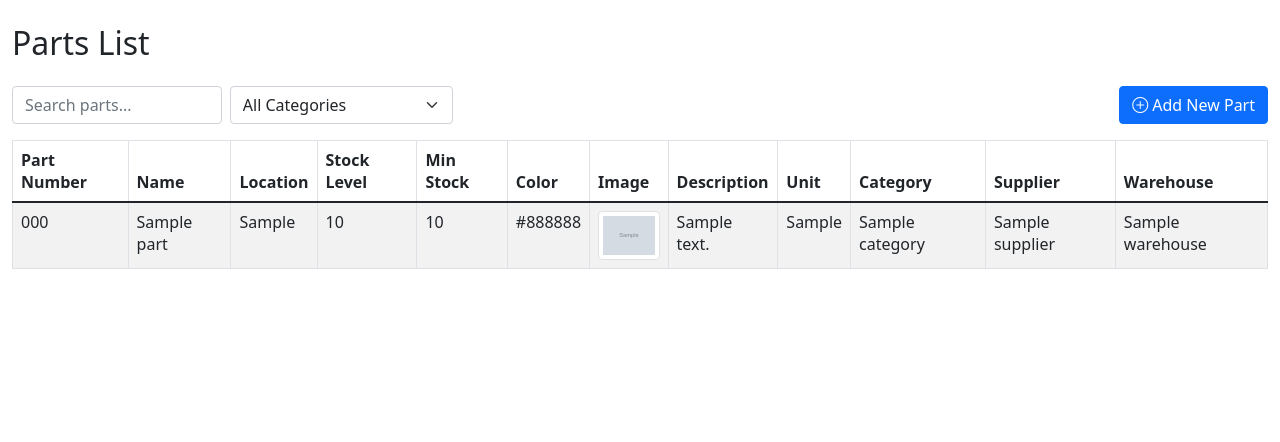
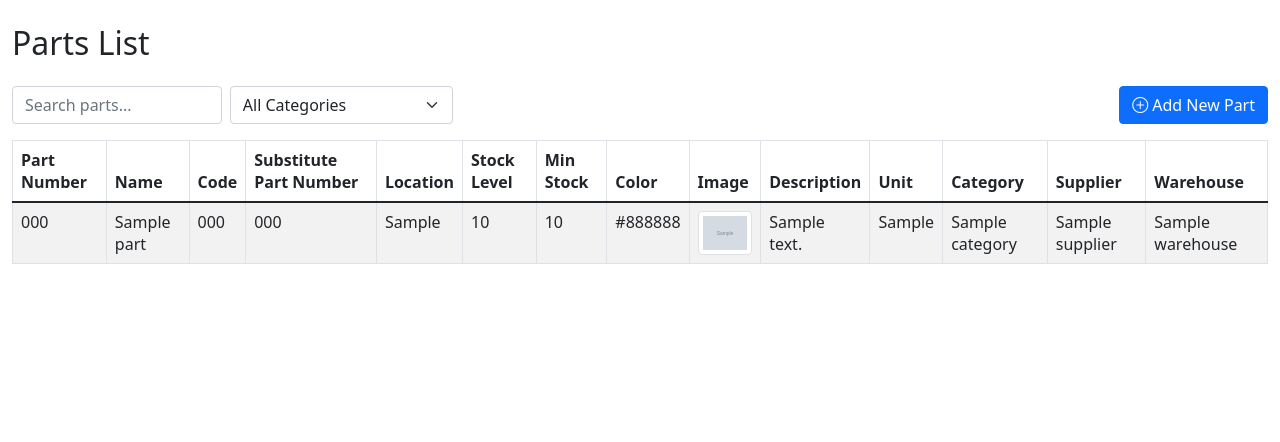
Before and after one commit to Emad67/SparepartsMS, a Flask app: page /parts/staff in a window 1280 px wide; the page is wider, and only the part inside the window is pictured. Shown: the part 96-538 px from the top of that part. Run offline with Flask 3, Linux system fonts and the light colour scheme; a user stored in the database is signed in; tables that the repository leaves empty hold one stand-in row (values such as "Sample post"); grey boxes marked "Sample" are stand-in pictures; parts of the project's set-up code (start-up, migrations or seed data) failed here and were passed over; some libraries are stand-ins or nearby versions.

Commit message:
added code and substitute part number in staff_list.html

```diff
--- a/templates/parts/staff_list.html
+++ b/templates/parts/staff_list.html
@@ -24,6 +24,8 @@
                 <tr>
                     <th>Part Number</th>
                     <th>Name</th>
+                    <th>Code</th>
+                    <th>Substitute Part Number</th>
                     <th>Location</th>
                     <th>Stock Level</th>
                     <th>Min Stock</th>
@@ -41,6 +43,8 @@
                 <tr>
                     <td>{{ part.part_number }}</td>
                     <td>{{ part.name }}</td>
+                    <td>{{ part.code|default('-') }}</td>
+                    <td>{{ part.substitute_part_number|default('-') }}</td>
                     <td>{{ part.location }}</td>
                     <td>{{ part.stock_level }}</td>
                     <td>{{ part.min_stock }}</td>
```
